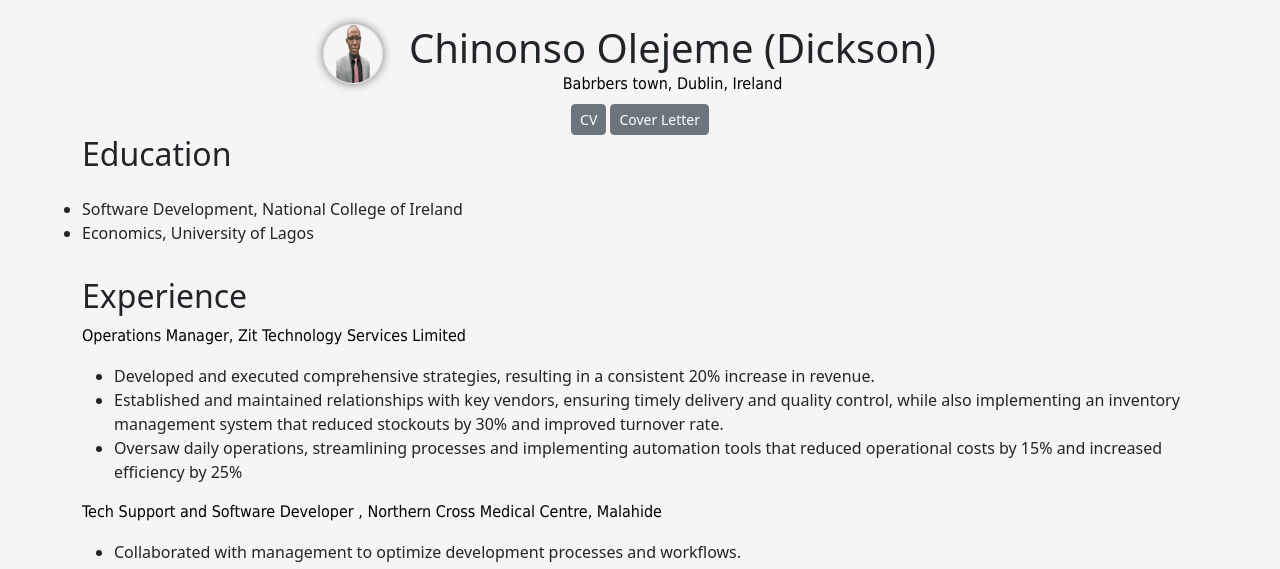
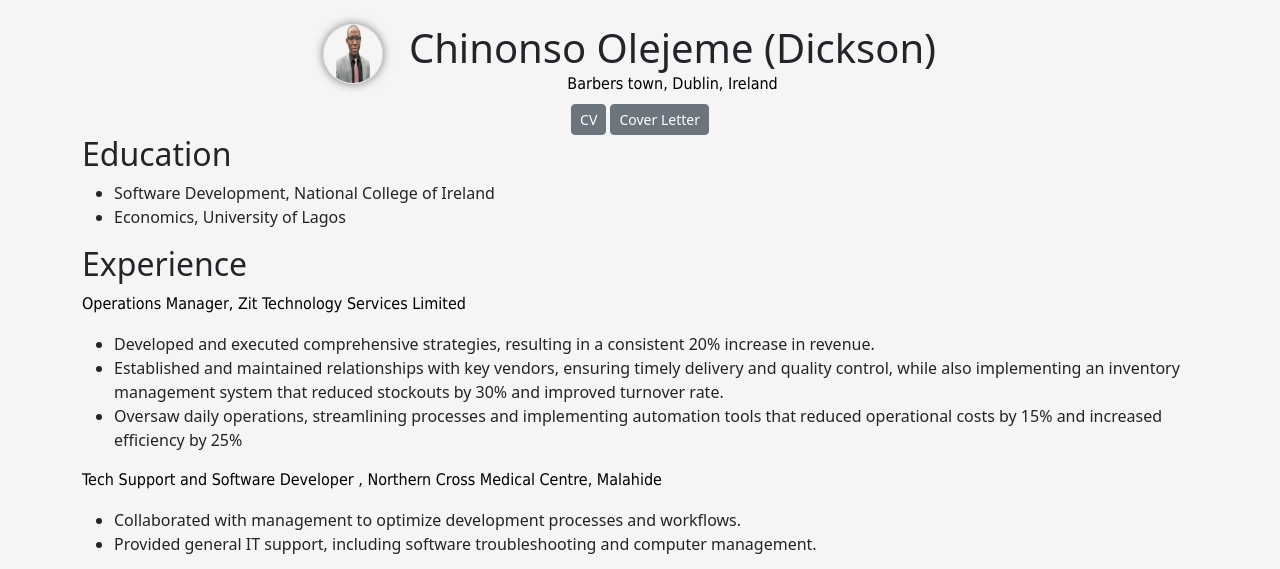
Before and after one commit to dcsndevs/dcsndevs.github.io, a plain HTML site: page index.html in a window 1280 px wide. Shown: the top 569 px of the page. Drawn offline with nearby package versions, Linux system fonts and the light colour scheme.

Commit message:
Correct Address spelling

```diff
--- a/index.html
+++ b/index.html
@@ -17,7 +17,7 @@
                 <div class="container-1 col-8 col-lg-6 text-lg-start text-center">
                     <div class="text-center">
                         <h1 class="no-margin">Chinonso Olejeme (Dickson)</h1>
-                        <p class="no-margin">Babrbers town, Dublin, Ireland</p>
+                        <p class="no-margin">Barbers town, Dublin, Ireland</p>
                     </div>
                 </div>
             </div>
@@ -35,12 +35,12 @@
         <section>
             <h2>Education</h2>
             <div class="row">
-                <p>
+                <div>
                     <ul>
                         <li>Software Development, National College of Ireland</li>
                         <li>Economics, University of Lagos</li>
                     </ul>
-                </p>
+                </div>
             </div>
         </section>
         <section>
```
Also changed, not shown: cover-letter/cover-letter.html (+1 -1 lines).
